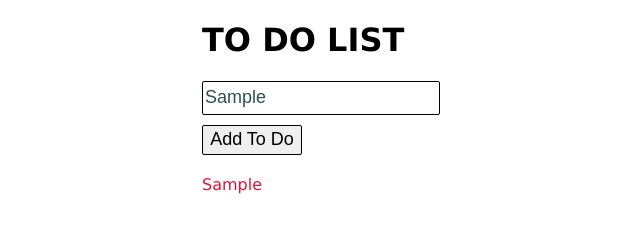
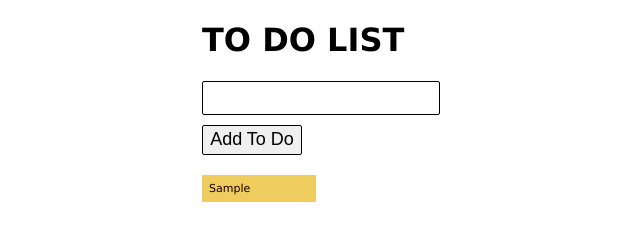
Before and after one commit to cllpse45/ToDoList, a plain HTML site: page index.html in a window 1280 px wide. Both pictures are taken after typing "Sample" into the empty fields and a click on the button "Add To Do". Shown: the whole page, without its empty margins (278-918 px from the left). Drawn offline with Linux system fonts and the light colour scheme.

Commit message:
background

```diff
--- a/app.js
+++ b/app.js
@@ -12,6 +12,8 @@ function addButton(){
     paragraph.innerText = inputData.value;
 
     sticker.appendChild(paragraph);
+    //empty input after sticked it
+    inputData.value="";
 
     paragraph.addEventListener("click", silme)
     function silme (){
@@ -19,7 +21,6 @@ function addButton(){
     }
 
     //if you double clicked you can remove selected paragraph
-
     paragraph.addEventListener("dblclick", remove)
     function remove(){
         sticker.removeChild(paragraph);
--- a/index.html
+++ b/index.html
@@ -22,13 +22,9 @@
 
         </div>
 
-
-
-
     </div>
 
+<script src="/app.js"></script>
 
-
-<script src="/app.js"></script>
 </body>
 </html>
--- a/style.css
+++ b/style.css
@@ -33,7 +33,13 @@ html, body{
 }
 
 .paragraph-styling{
-    font-size: 16px;
-    color:crimson;
+    width: 100px;
+    height: auto;
+    font-size: 11px;
+    color:rgb(22, 0, 0);
+    background-color: rgb(238, 204, 94);
+    max-width: 100%;
+    word-wrap: break-word;
+    padding: 7px;
 
 }
```
